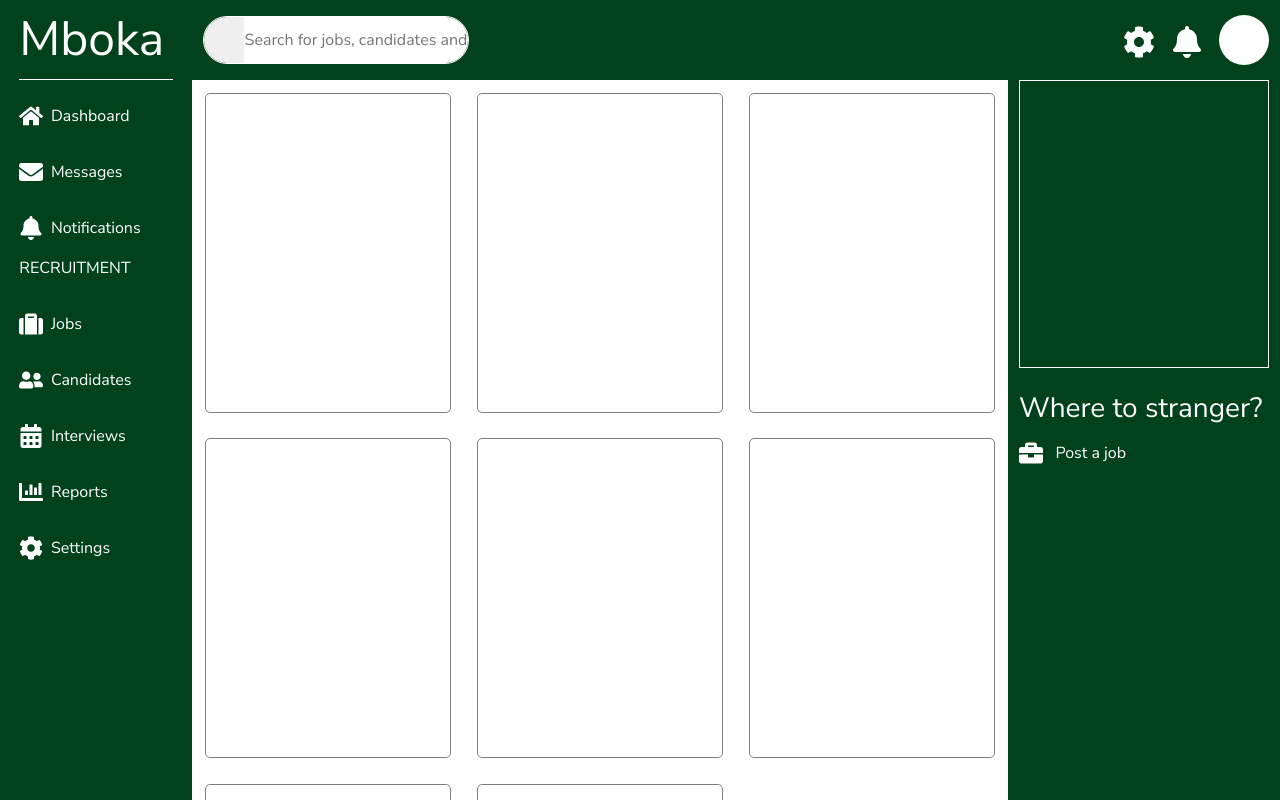
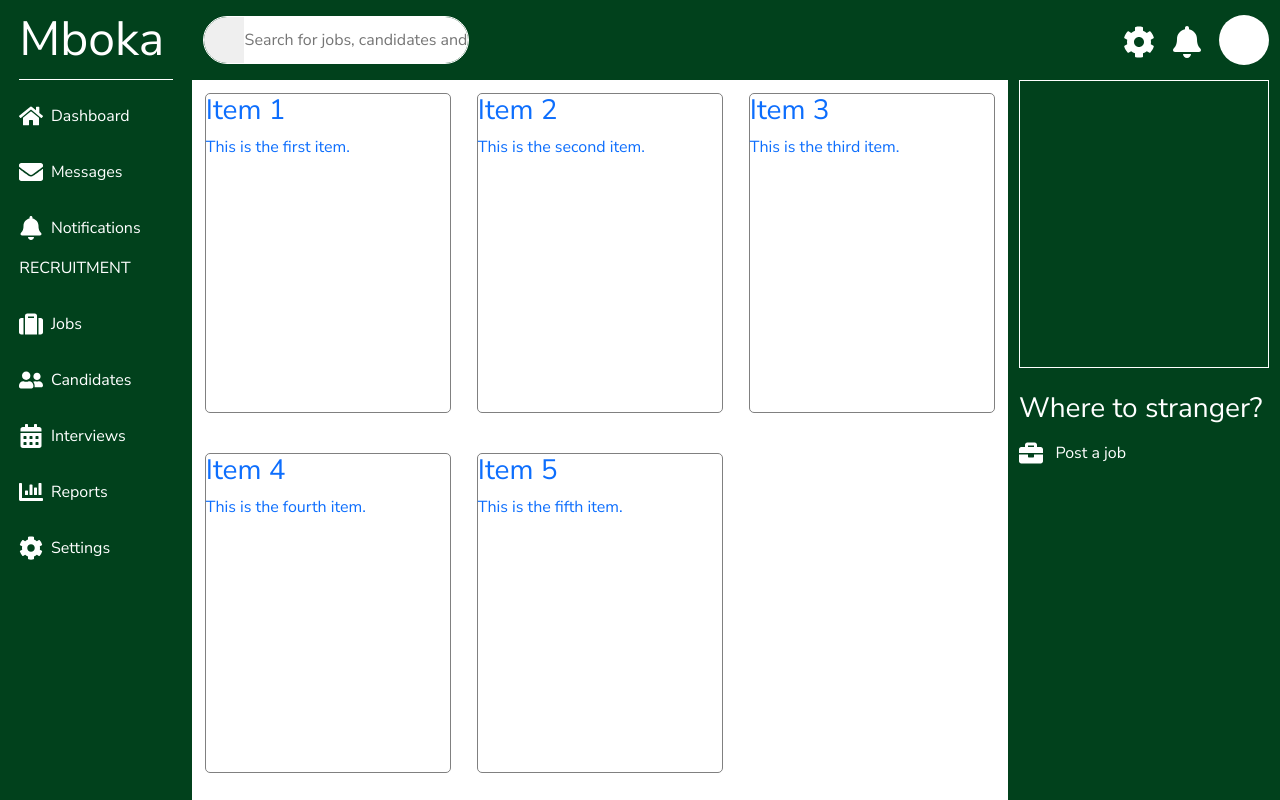
Before and after one commit to MokuaEnock/mboka, a React (Vite) app: page /recruiter/jobs in a window 1280 px wide. Built offline with nearby package versions, Linux system fonts and the light colour scheme; a small style sheet from the web is missing.

Commit message:
create recruiter job detail component

```diff
--- a/src/App.jsx
+++ b/src/App.jsx
@@ -13,6 +13,7 @@ import FinderSignup from "./Pages/auth/signup";
 import PosterSignup from "./Pages/auth/poster";
 import RecruiterJobs from "./Pages/recruiter/jobs/jobs";
 import RecruiterJobNew from "./Pages/recruiter/jobs/new/newjob";
+import RecruiterJobDetail from "./Pages/recruiter/jobs/detail/detail";
 
 function App() {
   return (
@@ -26,6 +27,7 @@ function App() {
           <Route path="jobs">
             <Route element={<RecruiterJobs />} path="" />
             <Route element={<RecruiterJobNew />} path="new"></Route>
+            <Route element={<RecruiterJobDetail />} path=":id"></Route>
           </Route>
         </Route>
         <Route path="/auth">
--- /dev/null
+++ b/src/Pages/recruiter/jobs/detail/detail.jsx
@@ -0,0 +1,22 @@
+import { useParams } from "react-router-dom";
+
+import RecruiterHeader from "../../../../Components/recruiter/header/header";
+import RecruiterAside from "../../../../Components/recruiter/navigation/navigation";
+import "./detail.css";
+
+export default function RecruiterJobDetail() {
+  let { id } = useParams();
+
+  return (
+    <main className="recruiter">
+      <RecruiterAside />
+      <section className="recruiter-container">
+        <RecruiterHeader />
+        <section id="recruiter-new-jobs" className="recruiter-cont">
+          Recruiter Job detailed Components
+          <p>`This is Job id #{id}`</p>
+        </section>
+      </section>
+    </main>
+  );
+}
--- a/src/Pages/recruiter/jobs/jobs.jsx
+++ b/src/Pages/recruiter/jobs/jobs.jsx
@@ -6,7 +6,7 @@ import RecruiterHeader from "../../../Components/recruiter/header/header";
 import RecruiterAside from "../../../Components/recruiter/navigation/navigation";
 import { Link } from "react-router-dom";
 
-let Jobdata = [
+let jobdata = [
   {
     id: 1,
     name: "Item 1",
@@ -52,14 +52,17 @@ export default function RecruiterJobs() {
         <RecruiterHeader />
         <section id="recruiter-jobs" className="recruiter-cont">
           <div>
-            <Link to="" className="jobs-card"></Link>
-            <Link to="" className="jobs-card"></Link>
-            <Link to="" className="jobs-card"></Link>
-            <Link to="" className="jobs-card"></Link>
-            <Link to="" className="jobs-card"></Link>
-            <Link to="" className="jobs-card"></Link>
-            <Link to="" className="jobs-card"></Link>
-            <Link to="" className="jobs-card"></Link>
+            {jobdata.map((job) => (
+              <Link
+                to={`/recruiter/jobs/${job.id}`}
+                className="jobs-card"
+                key={job.id}
+              >
+                {/* Render job card details */}
+                <h3>{job.name}</h3>
+                <p>{job.description}</p>
+              </Link>
+            ))}
           </div>
           <aside id="recruiter-jobs-aside">
             <div></div>
```
Also changed, not shown: src/Pages/recruiter/jobs/detail/detail.css (added).
